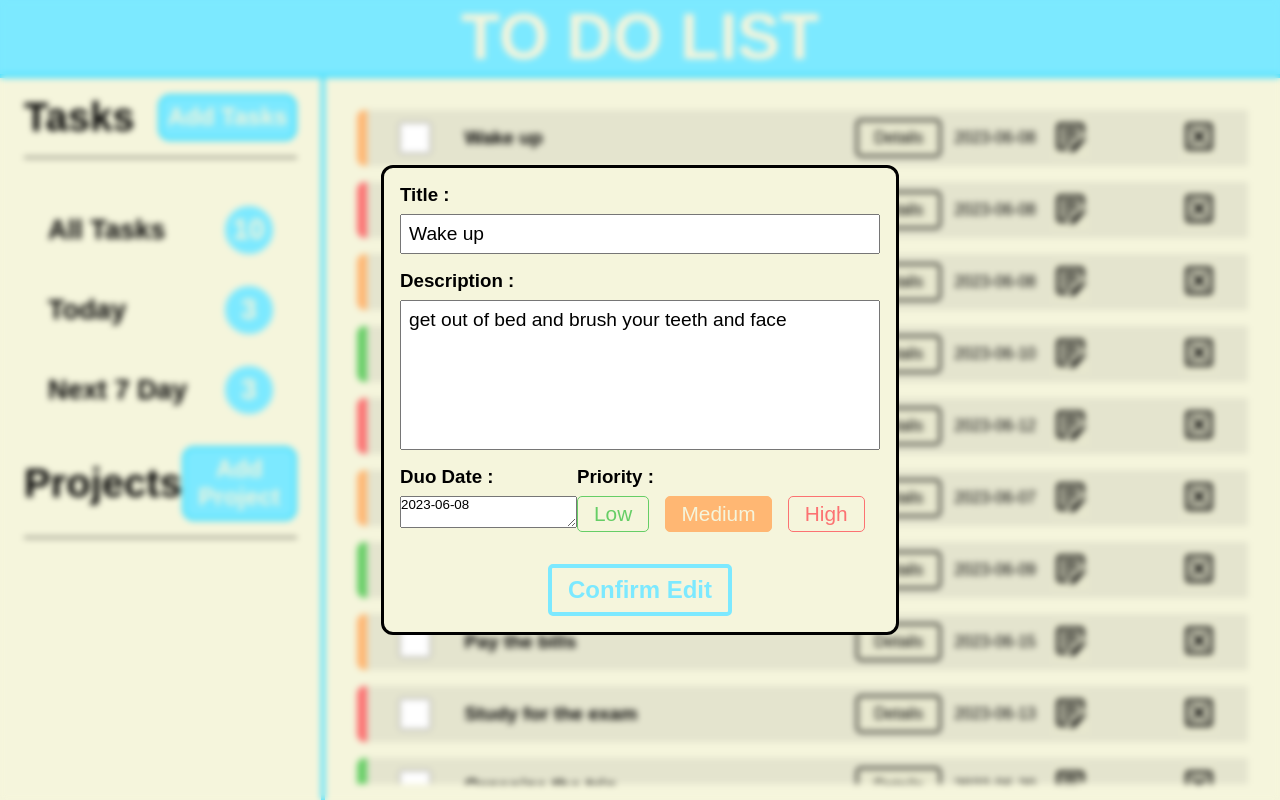
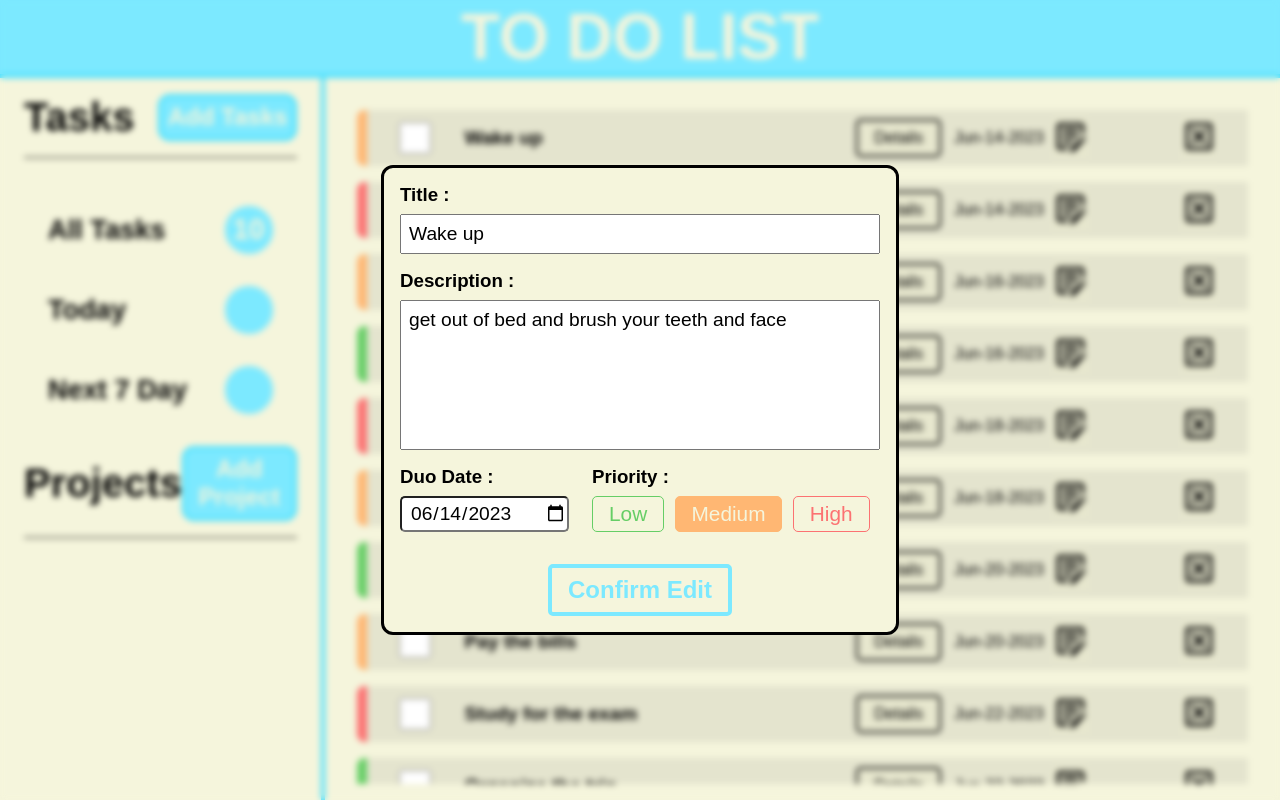
Before and after one commit to G-Alessandro/To-Do-List, a website with bundled scripts: page dist/index.html in a window 1280 px wide. Both pictures are taken after a click on the button 1070 px from the left and 137 px from the top of the page. Built offline with nearby package versions, Linux system fonts and the light colour scheme.

Commit message:
Add function assignDate and monthName

```diff
--- a/src/function.js
+++ b/src/function.js
@@ -19,6 +19,77 @@ sevenDayTaskAmount.classList.add('tasks-amount');
 // function todayTask() {
 
 // }
+
+// Function to assign dates to tasks
+function assignDate() {
+  const todayDate = new Date();
+
+  const todayDay = todayDate.getDate();
+  const todayMonth = todayDate.getMonth() + 1;
+  const todayYear = todayDate.getFullYear();
+
+  for (let i = 0; i < tasksArray.length; i += 2) {
+    tasksArray[i].day = todayDay + i;
+    tasksArray[i + 1].day = todayDay + i;
+    if (tasksArray[i].day.toString().length === 1) {
+      tasksArray[i].day = `0${tasksArray[i].day}`;
+      tasksArray[i + 1].day = tasksArray[i].day;
+    }
+
+    tasksArray[i].month = todayMonth;
+    tasksArray[i + 1].month = todayMonth;
+    if (tasksArray[i].month.toString().length === 1) {
+      tasksArray[i].month = `0${tasksArray[i].month}`;
+      tasksArray[i + 1].month = tasksArray[i].month;
+    }
+    tasksArray[i].year = todayYear;
+    tasksArray[i + 1].year = todayYear;
+  }
+}
+
+// Function for the name of the month
+function monthName(objMonth) {
+  let month = '';
+  switch (objMonth) {
+    case '01':
+      month = 'Jan';
+      break;
+    case '02':
+      month = 'Feb';
+      break;
+    case '03':
+      month = 'Mar';
+      break;
+    case '04':
+      month = 'Apr';
+      break;
+    case '05':
+      month = 'May';
+      break;
+    case '06':
+      month = 'Jun';
+      break;
+    case '07':
+      month = 'Jul';
+      break;
+    case '08':
+      month = 'Aug';
+      break;
+    case '09':
+      month = 'Sep';
+      break;
+    case '10':
+      month = 'Oct';
+      break;
+    case '11':
+      month = 'Nov';
+      break;
+    case '12':
+      month = 'Dec';
+      break;
+  }
+  return month;
+}
 
 // Function to show the quantities of tasks
 function totalTasks() {
@@ -95,12 +166,12 @@ function editTask(obj, taskId, titleId, priorityId) {
   editTimeContainer.appendChild(editTaskDateTitle);
   editTaskDateTitle.innerText = 'Duo Date :';
 
-  const editTaskDate = document.createElement('textarea');
-  editTaskDate.classList.add('edit-task-date-text');
+  // Edit Task Date Function
+  const editTaskDate = document.createElement('input');
+  editTaskDate.setAttribute('type', 'date');
+  editTaskDate.classList.add('edit-task-date-input');
   editTimeContainer.appendChild(editTaskDate);
-  editTaskDate.innerText = obj.date;
-
-  // Edit Task Date Function
+  editTaskDate.value = `${obj.year}-${obj.month}-${obj.day}`;
 
   const editPriorityContainer = document.createElement('div');
   editPriorityContainer.classList.add('edit-priority-container');
@@ -183,6 +254,7 @@ function editTask(obj, taskId, titleId, priorityId) {
     priorityChoice = 'High';
   });
 
+  // Confirm edit button
   const editConfirmBtn = document.createElement('button');
   editConfirmBtn.classList.add('edit-confirm-btn');
   editTaskContainer.appendChild(editConfirmBtn);
@@ -326,7 +398,8 @@ function allTask() {
     const taskDate = document.createElement('div');
     taskDate.classList.add('task-date');
     taskDiv.appendChild(taskDate);
-    taskDate.innerText = tasksArray[i].date;
+    assignDate();
+    taskDate.innerText = `${monthName(tasksArray[i].month)}-${tasksArray[i].day}-${tasksArray[i].year}`;
 
     const editBtn = document.createElement('button');
     editBtn.classList.add('edit-btn');
@@ -365,6 +438,7 @@ function allTask() {
     });
 
     totalTasks();
+    console.log(tasksArray);
   }
   console.log('test');
 }
--- a/src/style.css
+++ b/src/style.css
@@ -278,7 +278,14 @@ input[type=checkbox] {
 
 .edit-time-priority-container {
   display: grid;
-  grid-template-columns: 1fr 2fr;
+  grid-template-columns: 1fr 1.5fr;
+}
+
+.edit-task-container>textarea {
+  font-size: 1.2rem;
+  padding: .5rem;
+  margin: .5rem 0rem 1rem;
+  resize: none;
 }
 
 .edit-time-container>h3,
@@ -286,11 +293,12 @@ input[type=checkbox] {
   margin-bottom: .5rem;
 }
 
-.edit-task-container>textarea {
+.edit-task-date-input {
+  height: 2rem;
   font-size: 1.2rem;
-  padding: .5rem;
-  margin: .5rem 0rem 1rem;
-  resize: none;
+  font-weight: 500;
+  padding-left: .5rem;
+  border-radius: 5px;
 }
 
 .edit-priority-btn-container {
--- a/src/tasks.js
+++ b/src/tasks.js
@@ -2,72 +2,102 @@ const tasksArray = [
   {
     title: 'Wake up',
     description: 'get out of bed and brush your teeth and face',
-    date: '2023-06-08',
+    // date: '2023-06-08',
     priority: 'Medium',
     project: '',
+    day: '',
+    month: '',
+    year: '',
   },
   {
     title: 'Breakfast',
     description: '125g of oats and 20g of almonds',
-    date: '2023-06-08',
+    // date: '2023-06-08',
     priority: 'High',
     project: '',
+    day: '',
+    month: '',
+    year: '',
   },
   {
     title: 'Go grocery shopping',
     description: 'Buy milk, eggs, and bread',
-    date: '2023-06-08',
+    // date: '2023-06-08',
     priority: 'Medium',
     project: '',
+    day: '',
+    month: '',
+    year: '',
   },
   {
     title: 'Clean the house',
     description: 'Vacuum, wash dishes',
-    date: '2023-06-10',
+    // date: '2023-06-10',
     priority: 'Low',
     project: '',
+    day: '',
+    month: '',
+    year: '',
   },
   {
     title: 'Prepare the presentation',
     description: 'Gather data, create slides',
-    date: '2023-06-12',
+    // date: '2023-06-12',
     priority: 'High',
     project: '',
+    day: '',
+    month: '',
+    year: '',
   },
   {
     title: 'Exercise',
     description: 'Run for 30 minutes',
-    date: '2023-06-07',
+    // date: '2023-06-07',
     priority: 'Medium',
     project: '',
+    day: '',
+    month: '',
+    year: '',
   },
   {
     title: 'Call the dentist',
     description: 'Schedule an appointment',
-    date: '2023-06-09',
+    // date: '2023-06-09',
     priority: 'Low',
     project: '',
+    day: '',
+    month: '',
+    year: '',
   },
   {
     title: 'Pay the bills',
     description: 'Electricity, water, gas',
-    date: '2023-06-15',
+    // date: '2023-06-15',
     priority: 'Medium',
     project: '',
+    day: '',
+    month: '',
+    year: '',
   },
   {
     title: 'Study for the exam',
     description: 'Read chapter 5',
-    date: '2023-06-13',
+    // date: '2023-06-13',
     priority: 'High',
     project: '',
+    day: '',
+    month: '',
+    year: '',
   },
   {
     title: 'Organize the trip',
     description: 'Book hotel, buy tickets',
-    date: '2023-06-20',
+    // date: '2023-06-20',
     priority: 'Low',
     project: '',
+    day: '',
+    month: '',
+    year: '',
   },
 ];
 
```
Also changed, not shown: dist/bundle.js.
